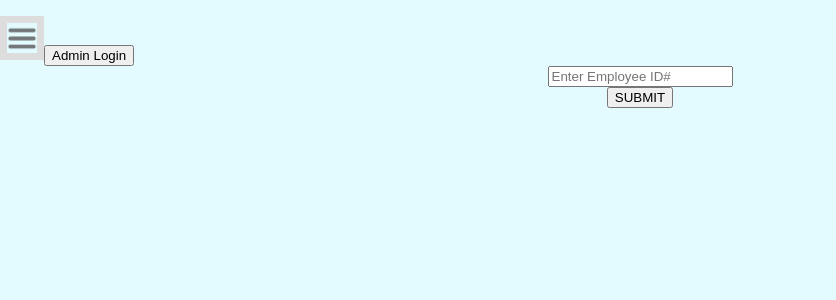
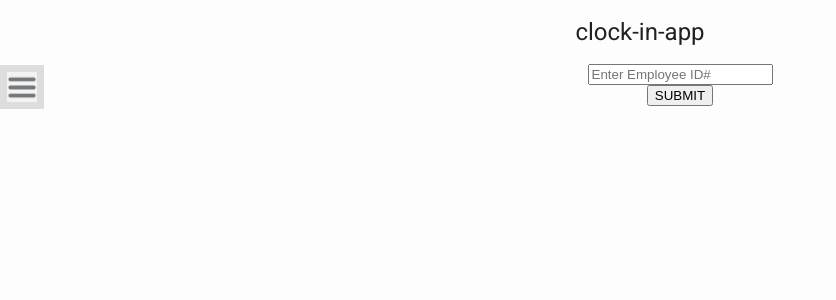
Before and after one commit to JasirDonte1/clockIn-app, an Angular app: page / in a window 1280 px wide. Shown: the top 300 px of the page, without its empty margins (0-836 px from the left). Built offline with nearby package versions, Linux system fonts and the light colour scheme.

Commit message:
sidenav button and menu styled

```diff
--- a/src/app/app.component.css
+++ b/src/app/app.component.css
@@ -1,23 +1,39 @@
 
+h1{
+    text-align: center;
+}
 mat-sidenav-container {
     height: 100%;
-    background-color: rgb(227, 251, 255);
+    background-color: rgb(253, 253, 253);
 }
 mat-sidenav, mat-sidenav-content {
     padding-top: 16px;
-
+}
+#outlet{
+    margin-left: 80px;
 }
 mat-sidenav {
     background-color: rgb(221, 221, 221);
     width: 200px;
+    height: 150px;
+    position:fixed;
+    top:65px;
 }
-.sidenav{
+#sidenav{
     height: 30px;
     border: 7px solid rgb(221, 221, 221);
+    position: fixed;
+    top: 65px;
+    background-color: rgb(243, 243, 243);
 }
 
 .navButton{
     background-color: transparent;
-    border: transparent;
-    padding-top: 15px;
+    border: 2px solid rgb(243, 243, 243);
+    padding-top: 10px;
+    width: 200px;
+    color: rgb(105, 105, 105);
 }
+.navButton:hover{
+    background-color: rgb(243, 243, 243);
+}
--- a/src/app/app.component.html
+++ b/src/app/app.component.html
@@ -1,12 +1,17 @@
 <html>
   <mat-sidenav-container>
     <mat-sidenav #sidenav mode="side">
-      <button class="navButton">Find Employee</button>
-      <button class="navButton">Create New Employee Account</button>
+      <button class="navButton" (click)="NavButtonPressed('home')">Home</button>
+      <button class="navButton" (click)="NavButtonPressed('find')">Find Employee</button>
+      <button class="navButton" (click)="NavButtonPressed('create')">Create New Account</button>
+      <button class="navButton" (click)="NavButtonPressed('admin')">Admin Login</button>
     </mat-sidenav>
     <mat-sidenav-content>
-      <img class="sidenav" src="assets/images/sidenav-icon.png" (click)="sidenav.toggle()"/>
-      <router-outlet></router-outlet>
+      <h1 id="title">{{ title }}</h1>
+      <img id="sidenav" src="assets/images/sidenav-icon.png" (click)="sidenav.toggle()"/>
+      <div id="outlet">
+        <router-outlet></router-outlet>
+      </div>
     </mat-sidenav-content>
   </mat-sidenav-container>
 </html>
--- a/src/app/app.component.ts
+++ b/src/app/app.component.ts
@@ -5,6 +5,32 @@ import { Component } from '@angular/core';
   templateUrl: './app.component.html',
   styleUrls: ['./app.component.css']
 })
-export class AppComponent {
+export class AppComponent
+{
   title = 'clock-in-app';
+
+  NavButtonPressed(name:string)
+  {
+    if(name == "home"){
+      //redirect back to home page
+
+    }
+    if(name == "find"){
+      //redirect to the find employees page
+      this.title = "find"
+    }
+
+    if(name == "create"){
+      //redirect to the create new employees page
+      this.title = "create"
+
+    }
+
+    if(name == "admin"){
+      //redirects to the login page
+
+    }
+
+
+  }
 }
--- a/src/app/console/console.component.html
+++ b/src/app/console/console.component.html
@@ -1,4 +1,3 @@
-<button (click)="AdminButtonClicked()">Admin Login</button>
 <div class="input-wrapper">
     <div class="innerSect">
         <input id="input" class="input" type="text" placeholder="Enter Employee ID#" name="eid" [(ngModel)]="userInput" required>
--- a/src/app/console/console.component.ts
+++ b/src/app/console/console.component.ts
@@ -15,8 +15,6 @@ export class ConsoleComponent implements OnInit {
   ngOnInit(): void {
   }
 
-  AdminButtonClicked(){
-    this.output = "button was clicked"
-  }
+
 
 }
```
